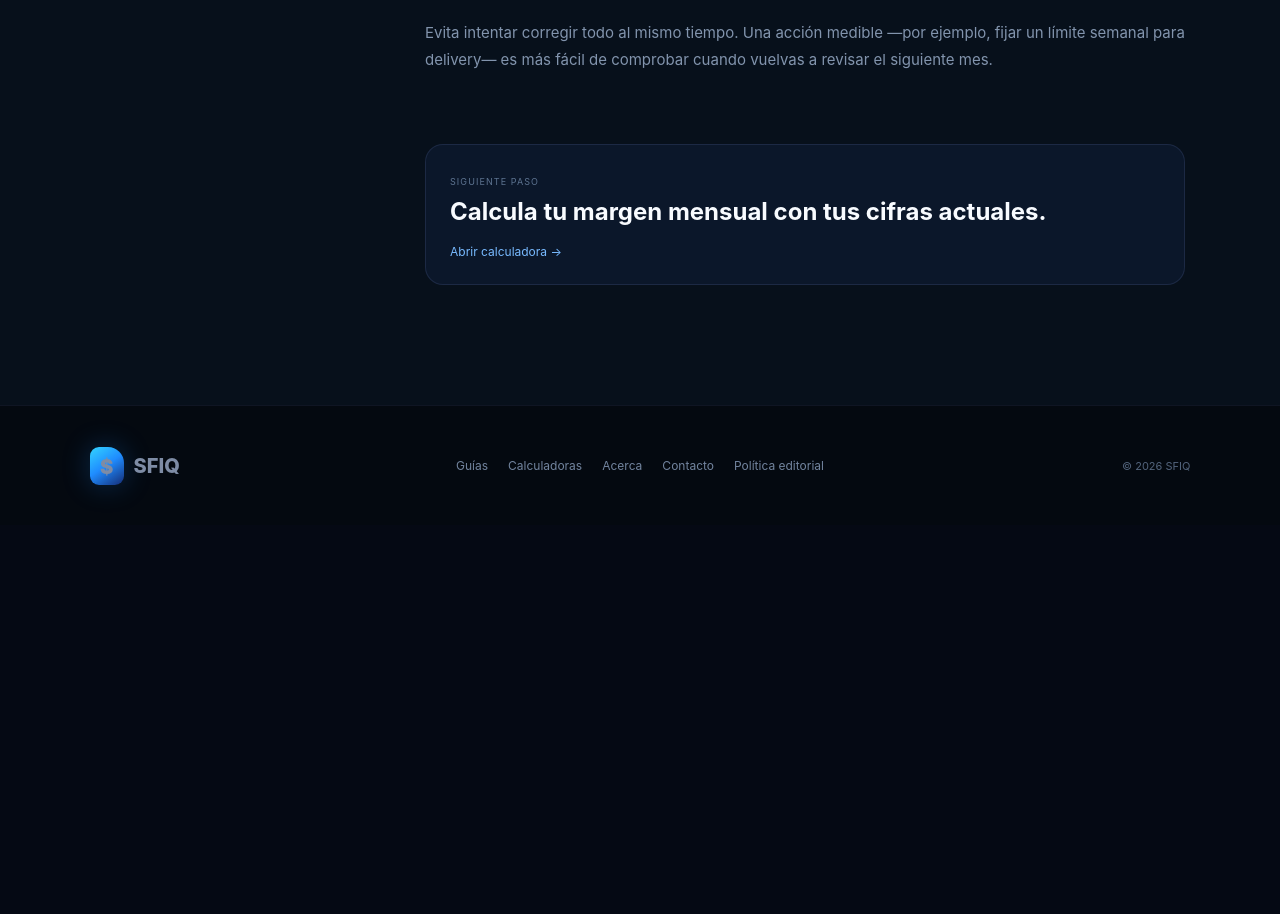
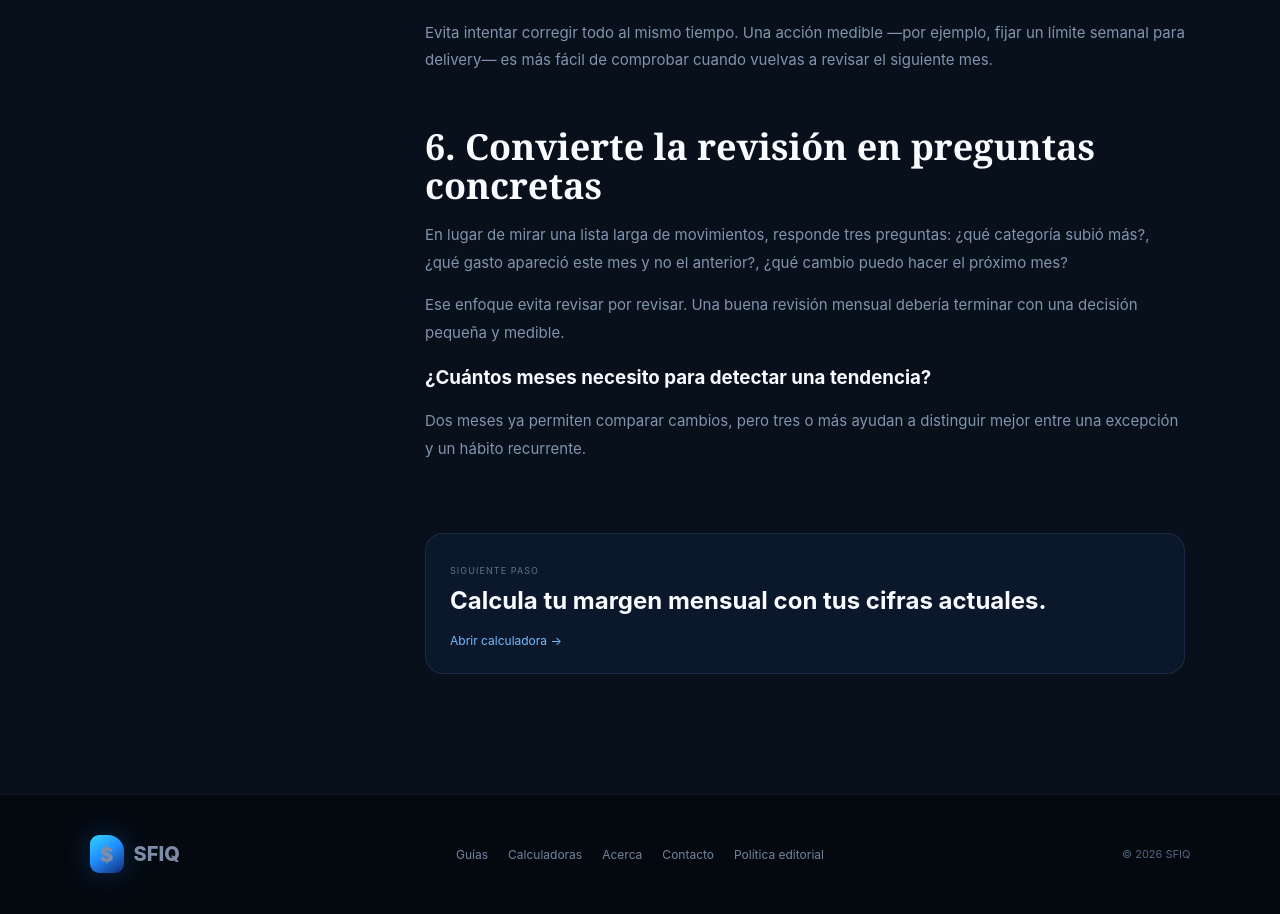
Before and after one commit to Sofonias-23/MiFinanzas, a Next.js app in the folder web/: page /guias/control-gastos-mensuales in a window 1280 px wide. Shown: the part 1843-2757 px from the top of the page. Before the commit the page ends 2368 px from the top, so only its background shows below. Built offline with nearby package versions, Linux system fonts and the light colour scheme; no server answers.

Commit message:
Expand guide with practical review and FAQ

```diff
--- a/web/app/guias/control-gastos-mensuales/page.tsx
+++ b/web/app/guias/control-gastos-mensuales/page.tsx
@@ -73,6 +73,15 @@ export default function ControlGastosPage() {
             <GuideAdSlot position="mid" />
             <section id="cambios"><h2>3. Busca variaciones, no perfección</h2><p>Una categoría que normalmente es estable y sube de forma importante merece más atención que una categoría variable que se mantiene dentro de su rango habitual.</p><p>Pregunta qué explica la diferencia: un gasto excepcional, un cambio de precio, una compra que se repetirá o simplemente más frecuencia. Esa causa determina si necesitas modificar el presupuesto del siguiente mes.</p></section>
             <section id="accion"><h2>4. Termina con una sola acción concreta</h2><p>Una buena revisión mensual puede terminar con una decisión tan simple como ajustar un presupuesto, reducir una categoría o aumentar una meta de ahorro.</p><p>Evita intentar corregir todo al mismo tiempo. Una acción medible —por ejemplo, fijar un límite semanal para delivery— es más fácil de comprobar cuando vuelvas a revisar el siguiente mes.</p></section>
+
+            <section id="preguntas">
+              <h2>6. Convierte la revisión en preguntas concretas</h2>
+              <p>En lugar de mirar una lista larga de movimientos, responde tres preguntas: ¿qué categoría subió más?, ¿qué gasto apareció este mes y no el anterior?, ¿qué cambio puedo hacer el próximo mes?</p>
+              <p>Ese enfoque evita revisar por revisar. Una buena revisión mensual debería terminar con una decisión pequeña y medible.</p>
+              <h3>¿Cuántos meses necesito para detectar una tendencia?</h3>
+              <p>Dos meses ya permiten comparar cambios, pero tres o más ayudan a distinguir mejor entre una excepción y un hábito recurrente.</p>
+            </section>
+
             <GuideAdSlot position="end" />
             <div className="articleNext"><span>SIGUIENTE PASO</span><h3>Calcula tu margen mensual con tus cifras actuales.</h3><a href="/calculadoras#presupuesto">Abrir calculadora →</a></div>
           </div>
```
